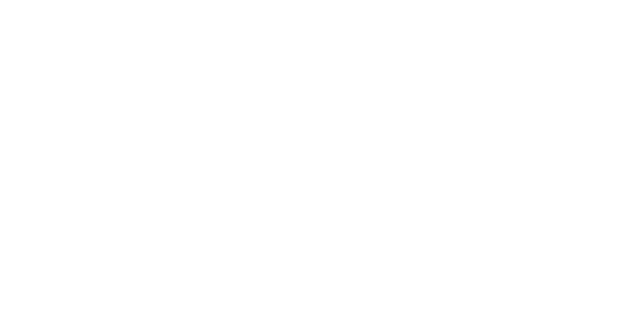
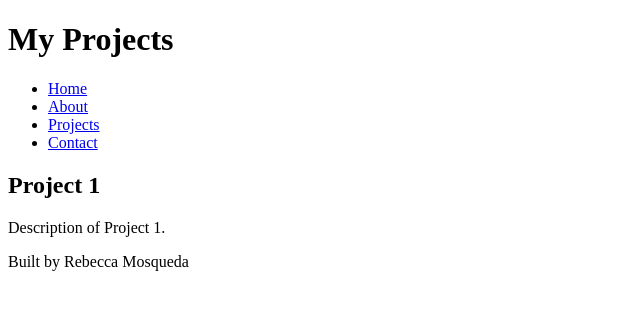
Before and after one commit to rmosque4-web/myfirstportfolio, a plain HTML site: page projects.html in a window 1280 px wide. Shown: the whole page, without its empty margins (0-640 px from the left). Drawn offline with Linux system fonts and the light colour scheme.

Commit message:
html basics
all the content necessary for the code-along

```diff
--- a/projects.html
+++ b/projects.html
@@ -3,9 +3,28 @@
 <head>
     <meta charset="UTF-8">
     <meta name="viewport" content="width=device-width, initial-scale=1.0">
-    <title>Document</title>
+    <title>Projects</title>
 </head>
 <body>
-
+     <header>
+        <h1>My Projects</h1>
+    </header>
+    <nav>
+        <ul>
+            <li><a href="index.html">Home</a></li>
+            <li><a href="about.html">About</a></li>
+            <li><a href="projects.html">Projects</a></li>
+            <li><a href="contact.html">Contact</a></li>
+        </ul>
+    </nav>
+    <main>
+        <section>
+            <h2>Project 1</h2>
+            <p>Description of Project 1.</p>
+        </section>
+    </main>
+    <footer>
+        <p>Built by Rebecca Mosqueda</p>
+    </footer>
 </body>
 </html>
```
Also changed, not shown: about.html (+19 -2 lines), contact.html (+16 -1 lines), index.html (+17 -2 lines), resume.html (deleted, +0 -11 lines).
